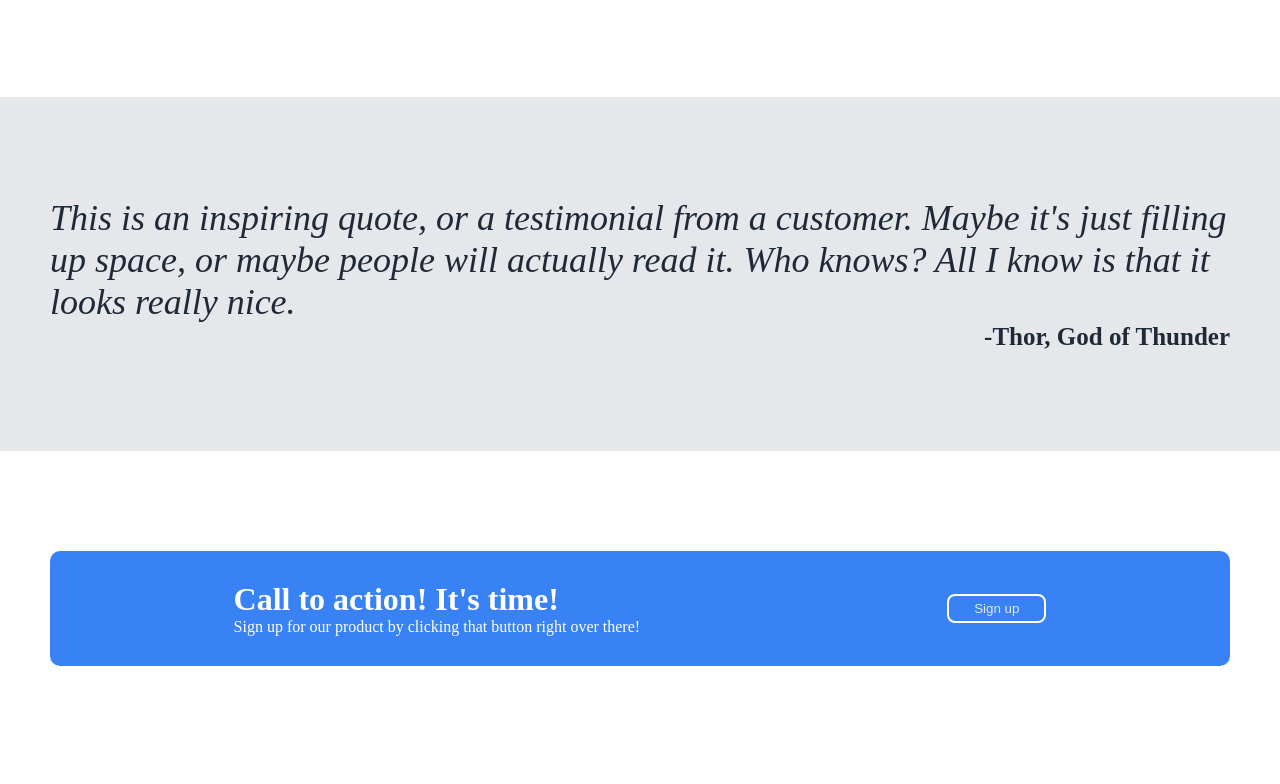
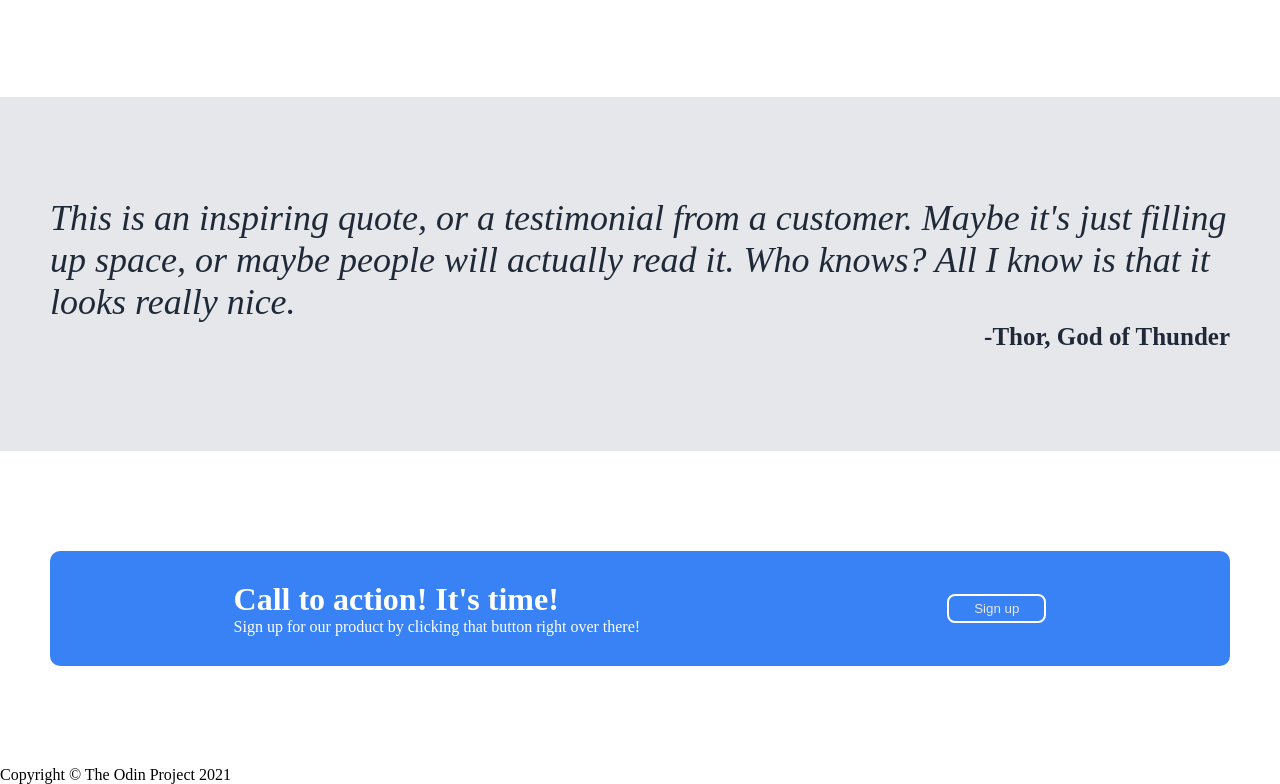
Before and after one commit to Tomasjaggard/odin-landing-page, a plain HTML site: page index.html in a window 1280 px wide. Shown: the part 772-1556 px from the top of the page. Drawn offline with Linux system fonts and the light colour scheme.

Commit message:
Add footer

```diff
--- a/index.html
+++ b/index.html
@@ -72,7 +72,9 @@
                 <button>Sign up</button>
             </div>
         </div>
-
     </div>
+    <footer>
+        <p>Copyright &copy; The Odin Project 2021</p>
+    </footer>
 </body>
 </html>
--- a/styles.css
+++ b/styles.css
@@ -162,3 +162,7 @@ button{
     border-style: solid;
     border-color: white;
 }
+
+footer{
+
+}
```
